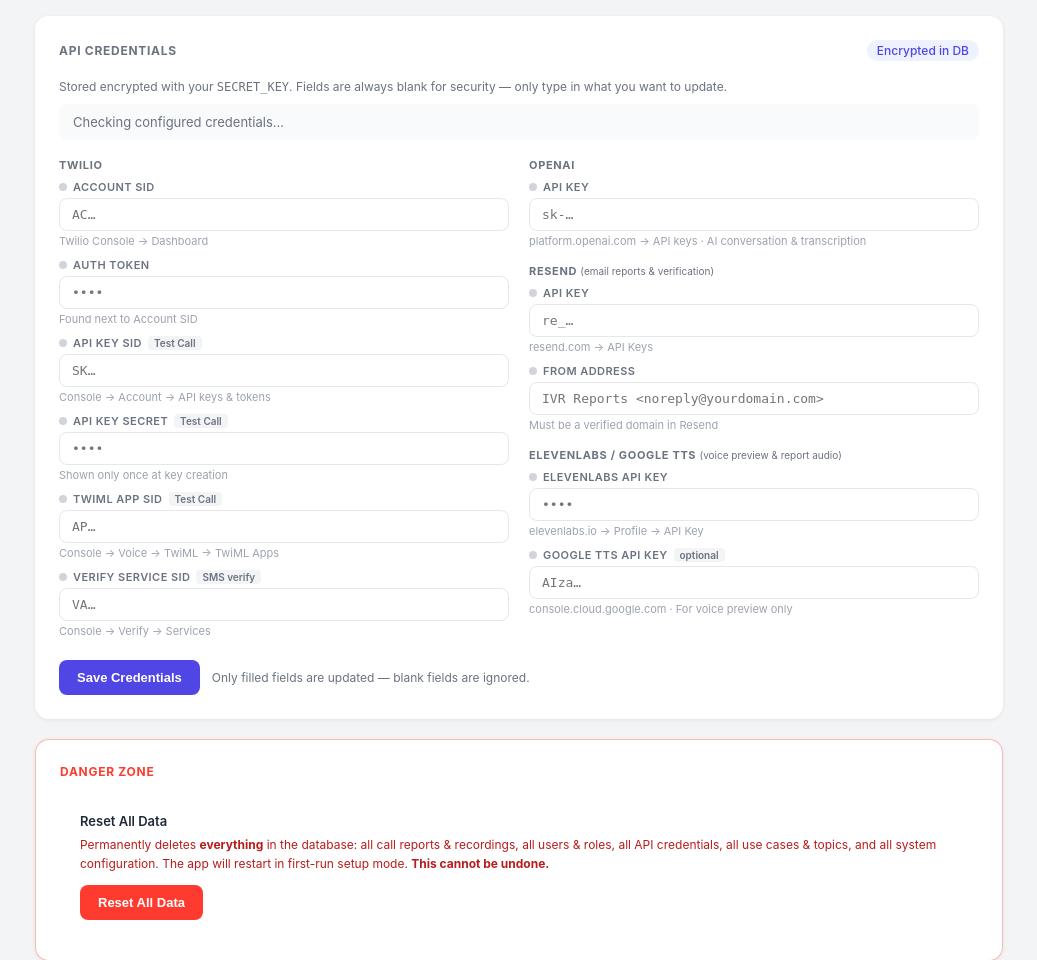
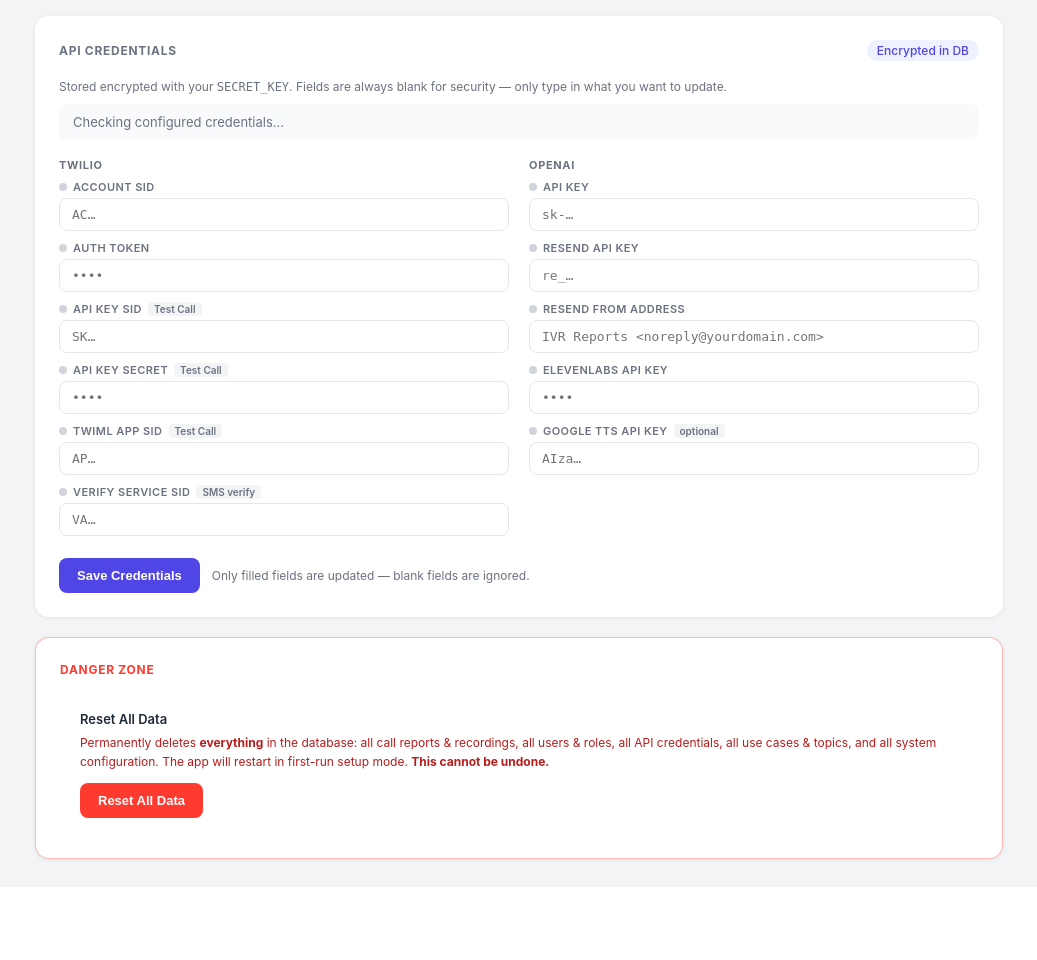
Before and after one commit to jroblesluna/ai-ivr-receptionist, a Flask app: page /admin in a window 1280 px wide. Shown: the part 2339-3299 px from the top of the page, without its empty margins (121-1158 px from the left). After the commit the page ends 3202 px from the top, so only its background shows below. Run offline with Flask 3, Linux system fonts and the light colour scheme; the visitor is signed in with stand-in values (Sample User, id 1); data comes from the database, SQL or seed files in the repository; data that the repository does not hold is empty.

Commit message:
Fix credentials alignment: move hints to title tooltips, flatten right column

```diff
--- a/src/templates/admin.html
+++ b/src/templates/admin.html
@@ -356,7 +356,6 @@ hr { border: none; border-top: 1px solid var(--border); margin: 16px 0; }
 .cred-dot.dot-set { background:#10b981; }
 .cred-dot.dot-empty { background:#d1d5db; }
 .cred-tag { font-size:10px; font-weight:600; background:#f3f4f6; color:#6b7280; padding:1px 6px; border-radius:4px; text-transform:none; letter-spacing:0; white-space:nowrap; }
-.cred-hint { font-size:11px; color:#9ca3af; margin-top:3px; }
 .cred-field input { width:100%; padding:8px 12px; border:1.5px solid var(--border); border-radius:8px; font-size:13px; font-family:monospace; outline:none; transition:border-color .15s; }
 .cred-field input:focus { border-color:var(--primary); }
 
@@ -763,63 +762,50 @@ hr { border: none; border-top: 1px solid var(--border); margin: 16px 0; }
         <div class="cred-group-title">Twilio</div>
         <div class="cred-field">
           <div class="cred-label-row"><span class="cred-dot" id="dot-twilio_account_sid"></span><label>Account SID</label></div>
-          <input type="password" id="cred-twilio_account_sid" placeholder="AC…" autocomplete="off">
-          <div class="cred-hint">Twilio Console → Dashboard</div>
+          <input type="password" id="cred-twilio_account_sid" placeholder="AC…" autocomplete="off" title="Twilio Console → Dashboard">
         </div>
         <div class="cred-field">
           <div class="cred-label-row"><span class="cred-dot" id="dot-twilio_auth_token"></span><label>Auth Token</label></div>
-          <input type="password" id="cred-twilio_auth_token" placeholder="••••" autocomplete="off">
-          <div class="cred-hint">Found next to Account SID</div>
+          <input type="password" id="cred-twilio_auth_token" placeholder="••••" autocomplete="off" title="Found next to Account SID">
         </div>
         <div class="cred-field">
           <div class="cred-label-row"><span class="cred-dot" id="dot-twilio_api_key_sid"></span><label>API Key SID</label><span class="cred-tag">Test Call</span></div>
-          <input type="password" id="cred-twilio_api_key_sid" placeholder="SK…" autocomplete="off">
-          <div class="cred-hint">Console → Account → API keys &amp; tokens</div>
+          <input type="password" id="cred-twilio_api_key_sid" placeholder="SK…" autocomplete="off" title="Console → Account → API keys & tokens">
         </div>
         <div class="cred-field">
           <div class="cred-label-row"><span class="cred-dot" id="dot-twilio_api_key_secret"></span><label>API Key Secret</label><span class="cred-tag">Test Call</span></div>
-          <input type="password" id="cred-twilio_api_key_secret" placeholder="••••" autocomplete="off">
-          <div class="cred-hint">Shown only once at key creation</div>
+          <input type="password" id="cred-twilio_api_key_secret" placeholder="••••" autocomplete="off" title="Shown only once at key creation">
         </div>
         <div class="cred-field">
           <div class="cred-label-row"><span class="cred-dot" id="dot-twilio_twiml_app_sid"></span><label>TwiML App SID</label><span class="cred-tag">Test Call</span></div>
-          <input type="password" id="cred-twilio_twiml_app_sid" placeholder="AP…" autocomplete="off">
-          <div class="cred-hint">Console → Voice → TwiML → TwiML Apps</div>
+          <input type="password" id="cred-twilio_twiml_app_sid" placeholder="AP…" autocomplete="off" title="Console → Voice → TwiML → TwiML Apps">
         </div>
         <div class="cred-field">
           <div class="cred-label-row"><span class="cred-dot" id="dot-twilio_verify_sid"></span><label>Verify Service SID</label><span class="cred-tag">SMS verify</span></div>
-          <input type="password" id="cred-twilio_verify_sid" placeholder="VA…" autocomplete="off">
-          <div class="cred-hint">Console → Verify → Services</div>
+          <input type="password" id="cred-twilio_verify_sid" placeholder="VA…" autocomplete="off" title="Console → Verify → Services">
         </div>
       </div>
       <div>
         <div class="cred-group-title">OpenAI</div>
         <div class="cred-field">
           <div class="cred-label-row"><span class="cred-dot" id="dot-openai_api_key"></span><label>API Key</label></div>
-          <input type="password" id="cred-openai_api_key" placeholder="sk-…" autocomplete="off">
-          <div class="cred-hint">platform.openai.com → API keys · AI conversation &amp; transcription</div>
-        </div>
-        <div class="cred-group-title" style="margin-top:16px;">Resend <span style="font-size:10px;font-weight:400;text-transform:none;letter-spacing:0;">(email reports &amp; verification)</span></div>
+          <input type="password" id="cred-openai_api_key" placeholder="sk-…" autocomplete="off" title="platform.openai.com → API keys · AI conversation & transcription">
+        </div>
         <div class="cred-field">
-          <div class="cred-label-row"><span class="cred-dot" id="dot-resend_api_key"></span><label>API Key</label></div>
-          <input type="password" id="cred-resend_api_key" placeholder="re_…" autocomplete="off">
-          <div class="cred-hint">resend.com → API Keys</div>
+          <div class="cred-label-row"><span class="cred-dot" id="dot-resend_api_key"></span><label>Resend API Key</label></div>
+          <input type="password" id="cred-resend_api_key" placeholder="re_…" autocomplete="off" title="resend.com → API Keys · email reports & verification">
         </div>
         <div class="cred-field">
-          <div class="cred-label-row"><span class="cred-dot" id="dot-resend_from"></span><label>From Address</label></div>
-          <input type="text" id="cred-resend_from" placeholder="IVR Reports <noreply@yourdomain.com>" autocomplete="off">
-          <div class="cred-hint">Must be a verified domain in Resend</div>
-        </div>
-        <div class="cred-group-title" style="margin-top:16px;">ElevenLabs / Google TTS <span style="font-size:10px;font-weight:400;text-transform:none;letter-spacing:0;">(voice preview &amp; report audio)</span></div>
+          <div class="cred-label-row"><span class="cred-dot" id="dot-resend_from"></span><label>Resend From Address</label></div>
+          <input type="text" id="cred-resend_from" placeholder="IVR Reports <noreply@yourdomain.com>" autocomplete="off" title="Must be a verified domain in Resend">
+        </div>
         <div class="cred-field">
           <div class="cred-label-row"><span class="cred-dot" id="dot-elevenlabs_api_key"></span><label>ElevenLabs API Key</label></div>
-          <input type="password" id="cred-elevenlabs_api_key" placeholder="••••" autocomplete="off">
-          <div class="cred-hint">elevenlabs.io → Profile → API Key</div>
+          <input type="password" id="cred-elevenlabs_api_key" placeholder="••••" autocomplete="off" title="elevenlabs.io → Profile → API Key · voice preview & report audio">
         </div>
         <div class="cred-field">
           <div class="cred-label-row"><span class="cred-dot" id="dot-google_tts_api_key"></span><label>Google TTS API Key</label><span class="cred-tag">optional</span></div>
-          <input type="password" id="cred-google_tts_api_key" placeholder="AIza…" autocomplete="off">
-          <div class="cred-hint">console.cloud.google.com · For voice preview only</div>
+          <input type="password" id="cred-google_tts_api_key" placeholder="AIza…" autocomplete="off" title="console.cloud.google.com · for voice preview only">
         </div>
       </div>
     </div>
```
